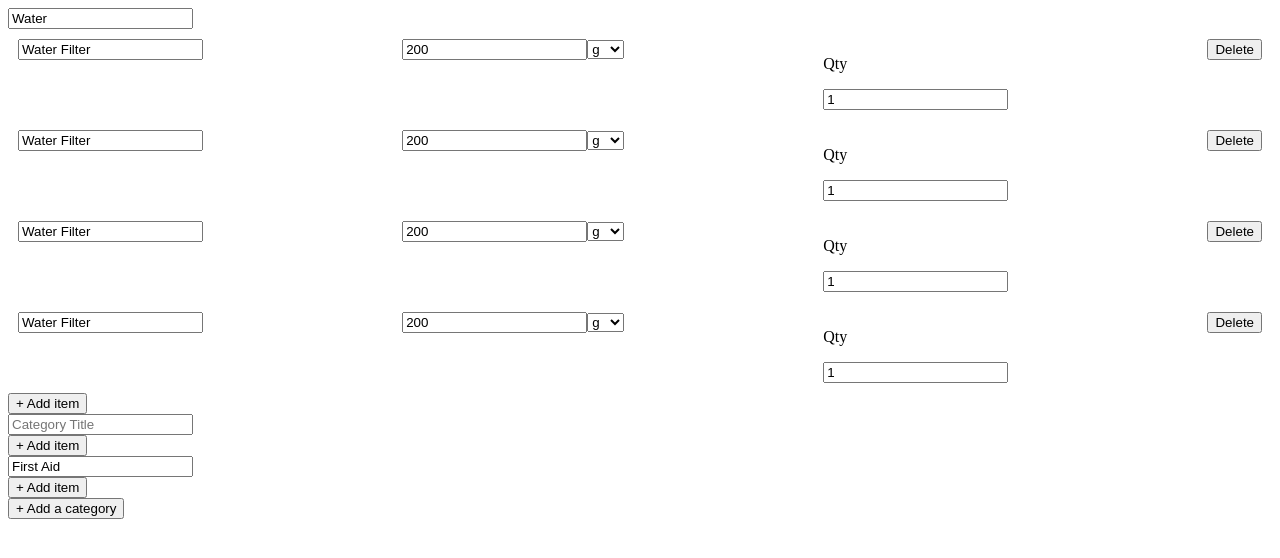
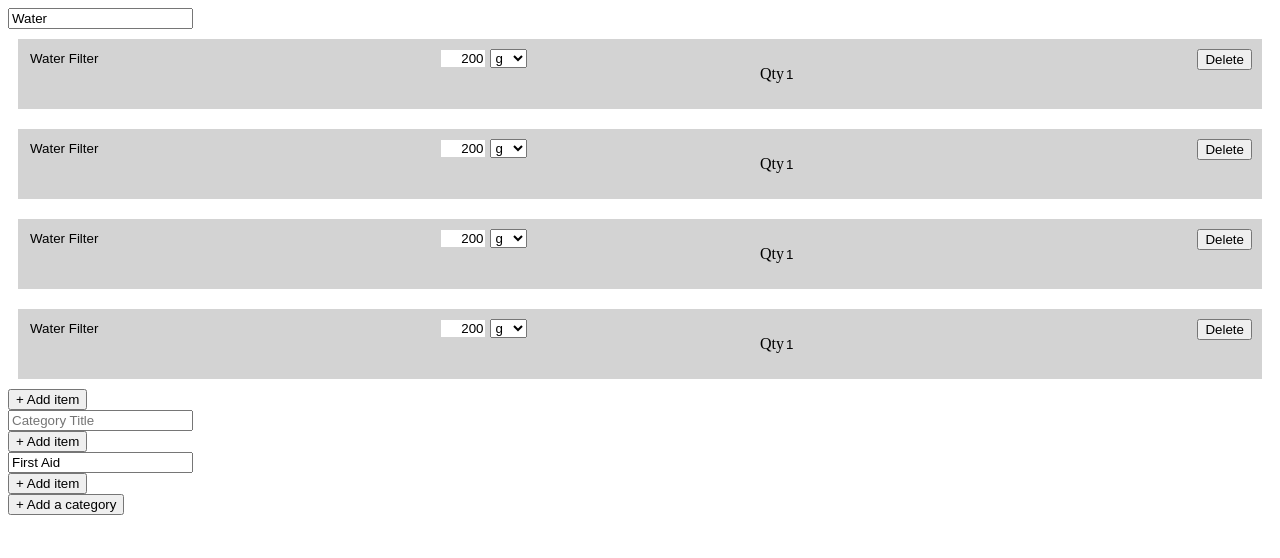
Before and after one commit to mitchHartigan/trekkr, a React (Create React App) app: page / in a window 1280 px wide. Shown: the top 558 px of the page. Built offline with nearby package versions, Linux system fonts and the light colour scheme.

Commit message:
feat: added basic list styling

```diff
--- a/src/components/Task.js
+++ b/src/components/Task.js
@@ -5,7 +5,7 @@ import { Draggable } from "react-beautiful-dnd";
 const Container = styled.div`
   margin-bottom: 8px;
   padding: 10px;
-  background-color: ${(props) => (props.isDragging ? "#E3E1DB" : "#E3E1DB")};
+  background-color: ${props => (props.isDragging ? "#E3E1DB" : "#E3E1DB")};
   box-sizing: border-box;
 `;
 
--- /dev/null
+++ b/src/pack/Category/Category.elem.js
@@ -0,0 +1,10 @@
+import styled from "styled-components";
+
+export const CategoryContainer = styled.div`
+  background-color: ${props =>
+    props.isDraggingOver ? "lightblue" : "transparent"};
+  transition: background-color 0.3s ease;
+  display: flex;
+  justify-content: center;
+  flex-direction: column;
+`;
--- a/src/pack/Category/Category.js
+++ b/src/pack/Category/Category.js
@@ -1,6 +1,7 @@
 import React, { Component } from "react";
 import { Droppable } from "react-beautiful-dnd";
 import Item from "../Item/Item";
+import { CategoryContainer } from "./Category.elem";
 
 export default class Category extends Component {
   constructor(props) {
@@ -31,7 +32,11 @@ export default class Category extends Component {
         />
         <Droppable droppableId={this.props.category.id}>
           {(provided, snapshot) => (
-            <section ref={provided.innerRef} {...provided.droppableProps}>
+            <CategoryContainer
+              ref={provided.innerRef}
+              {...provided.droppableProps}
+              isDraggingOver={snapshot.isDraggingOver}
+            >
               {this.props.items.map((item, index) => {
                 return (
                   <Item
@@ -45,7 +50,7 @@ export default class Category extends Component {
                 );
               })}
               {provided.placeholder}
-            </section>
+            </CategoryContainer>
           )}
         </Droppable>
         <button onClick={this.handleAddItem}>+ Add item</button>
--- /dev/null
+++ b/src/pack/Item/Item.elem.js
@@ -0,0 +1,10 @@
+import styled from "styled-components";
+
+export const ItemContainer = styled.div`
+  margin: 10px;
+  padding: 10px;
+  display: flex;
+  flex-direction: row;
+  justify-content: space-between;
+  background-color: ${props => (props.isDragging ? "grey" : "lightgrey")};
+`;
--- a/src/pack/Item/Item.js
+++ b/src/pack/Item/Item.js
@@ -1,6 +1,7 @@
 import React, { Component } from "react";
 import { Draggable } from "react-beautiful-dnd";
 import "./_item.scss";
+import { ItemContainer } from "./Item.elem";
 
 export default class Item extends Component {
   constructor(props) {
@@ -27,14 +28,15 @@ export default class Item extends Component {
     return (
       <Draggable draggableId={this.props.item.id} index={this.props.index}>
         {(provided, snapshot) => (
-          <section
-            className="item"
+          <ItemContainer
+            isDragging={snapshot.isDragging}
             {...provided.draggableProps}
             {...provided.dragHandleProps}
             ref={provided.innerRef}
           >
             <div>
               <input
+                className="item__input"
                 type="text"
                 name="name"
                 placeholder={"Name"}
@@ -45,8 +47,9 @@ export default class Item extends Component {
 
             <div>
               <input
+                className="item__weightInput"
                 name="weight"
-                type="number"
+                type="text"
                 value={weight}
                 placeholder="0"
                 onChange={this.handleUpdate}
@@ -57,9 +60,10 @@ export default class Item extends Component {
               </select>
             </div>
 
-            <div>
+            <div className="item__qty">
               <p>Qty</p>
               <input
+                className="item__input"
                 type="number"
                 value={qty}
                 name="qty"
@@ -71,7 +75,7 @@ export default class Item extends Component {
             <div>
               <button onClick={this.handleDelete}>Delete</button>
             </div>
-          </section>
+          </ItemContainer>
         )}
       </Draggable>
     );
--- a/src/pack/Item/_item.scss
+++ b/src/pack/Item/_item.scss
@@ -3,4 +3,21 @@
   display: flex;
   flex-direction: row;
   justify-content: space-between;
+  &:hover {
+    background-color: grey;
+  }
+  &__input {
+    border: none;
+    background-color: lightgrey;
+  }
+  &__weightInput {
+    max-width: 40px;
+    border: none;
+    text-align: right;
+    margin-right: 5px;
+  }
+  &__qty {
+    display: flex;
+    justify-content: center;
+  }
 }
```
